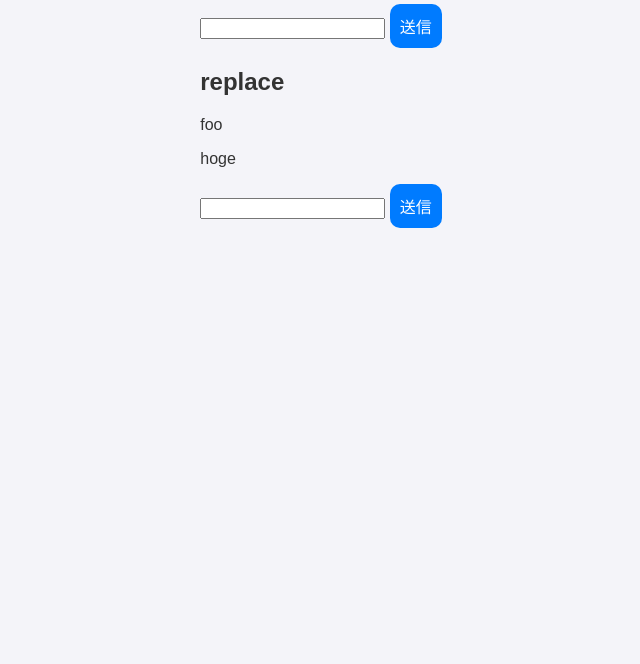
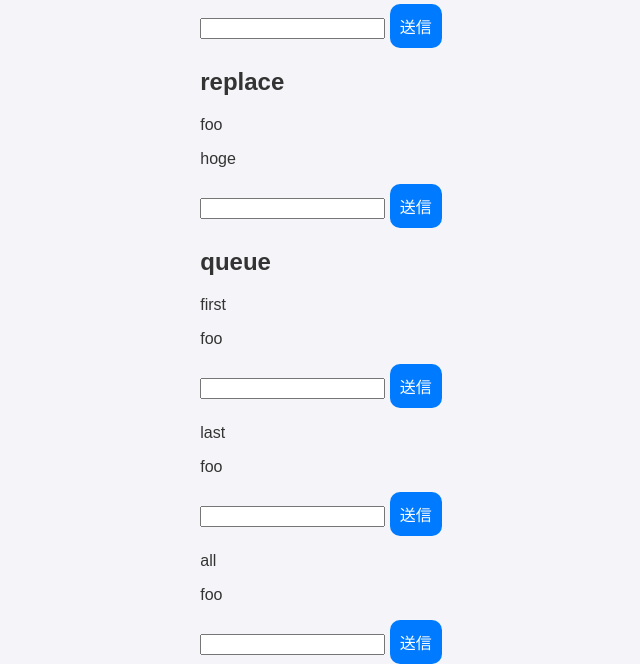
Before and after one commit to tomo1227/htmx_book_app, a FastAPI app: page /section11 in a window 1280 px wide. Shown: the part 558-1222 px from the top of the page, without its empty margins (299-939 px from the left). Before the commit the page ends 786 px from the top, so only its background shows below. Run offline with FastAPI, Linux system fonts and the light colour scheme.

Commit message:
queueの例を11に追加

```diff
--- a/src/main.py
+++ b/src/main.py
@@ -197,7 +197,7 @@ async def add_head_style():
 @app.post("/now", response_class=HTMLResponse)
 async def get_now():
     now = datetime.now(ZoneInfo("Asia/Tokyo")).strftime("%H:%M:%S")
-    time.sleep(3)
+    time.sleep(2)
 
     return f"<div>{now}</div>"
 
--- a/templates/tutorial/section11.html
+++ b/templates/tutorial/section11.html
@@ -38,5 +38,27 @@
     <input name="title" type="text" hx-post="/validate" hx-trigger="change" hx-target="#replace-target2" />
     <button name="replace-form" type="submit">送信</button>
   </form>
+
+  <h2>queue</h2>
+  <p id="queue-first-target1">first</p>
+  <p id="queue-first-target2">foo</p>
+  <form hx-post="/now" hx-target="#queue-first-target1" hx-sync="this:queue first" hx-swap="beforeend">
+    <input name="title" type="text" hx-post="/validate" hx-trigger="change" hx-target="#queue-first-target2" />
+    <button name="queue-first-form" type="submit">送信</button>
+  </form>
+
+  <p id="queue-last-target1">last</p>
+  <p id="queue-last-target2">foo</p>
+  <form hx-post="/now" hx-target="#queue-last-target1" hx-sync="this:queue last" hx-swap="beforeend">
+    <input name="title" type="text" hx-post="/validate" hx-trigger="change" hx-target="#queue-last-target2" />
+    <button name="queue-last-form" type="submit">送信</button>
+  </form>
+
+  <p id="queue-all-target1">all</p>
+  <p id="queue-all-target2">foo</p>
+  <form hx-post="/now" hx-target="#queue-all-target1" hx-sync="this:queue all" hx-swap="beforeend">
+    <input name="title" type="text" hx-post="/validate" hx-trigger="change" hx-target="#queue-all-target2" />
+    <button name="queue-all-form" type="submit">送信</button>
+  </form>
 </div>
 {% endblock %}
```
